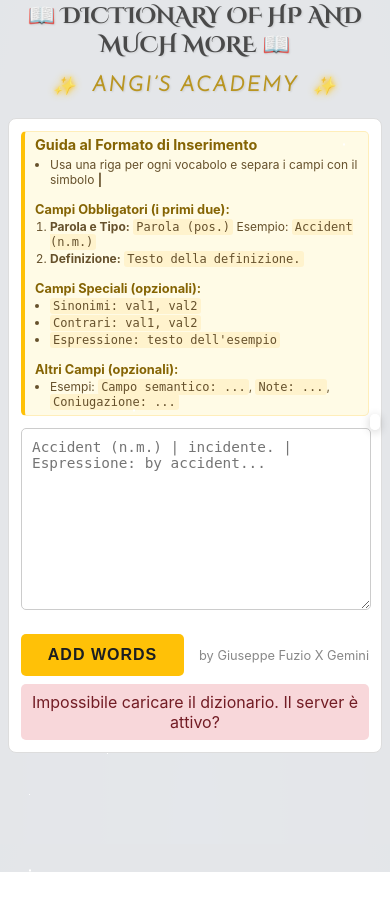
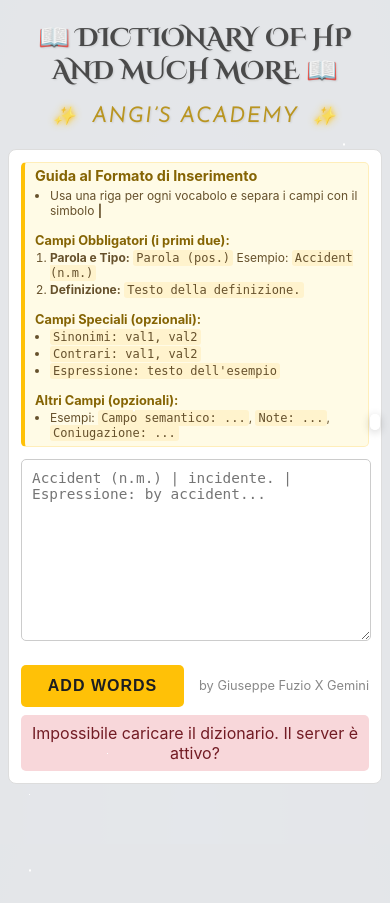
Before and after one commit to p3pp304/dizionario-online-app, a Flask app: page / in a window 390 px wide. Before the commit the page ends 872 px from the top, so only its background shows below. Run offline with Flask 3, Linux system fonts and the light colour scheme; data that the repository does not hold is empty; parts of the project's set-up code (start-up, migrations or seed data) failed here and were passed over.

Commit message:
Layout mobile: migliora titolo

```diff
--- a/static/style.css
+++ b/static/style.css
@@ -398,9 +398,33 @@
         padding-bottom: 100px; /* << ZONA DI SICUREZZA DI 100 PIXEL */
     }
 
-    /* 2. Titoli (invariati) */
-    header h1 { font-size: 1.4rem; white-space: normal; line-height: 1.3; }
+header {
+        margin-top: 20px; /* Aggiunge spazio sopra i titoli */
+    }
+
+    /* 3. MODIFICHE AL TITOLO */
+    header h1 {
+        font-size: 1.6rem;   /* << AUMENTATO LEGGERMENTE */
+        white-space: normal;
+        line-height: 1.3;
+        /* Trucco per mandare "AND" a capo:
+           Riduciamo la larghezza massima del titolo a poco meno dello schermo,
+           forzando il wrap in un punto prevedibile.
+        */
+        max-width: 90%;
+        margin-left: auto;
+        margin-right: auto;
+    }
     header h2 { font-size: 1.3rem; }
+
+    /* 4. Indice e Layout a UNA COLONNA (come prima) */
+    #alphabet-index { /* ... */ }
+    #dictionary-section {
+        display: block; /* Layout a una colonna */
+    }
+    .vocabolo {
+        margin-top: 0.5rem;
+    }
 
     /* 3. Layout a Griglia (invariato) */
     #dictionary-section {
```
